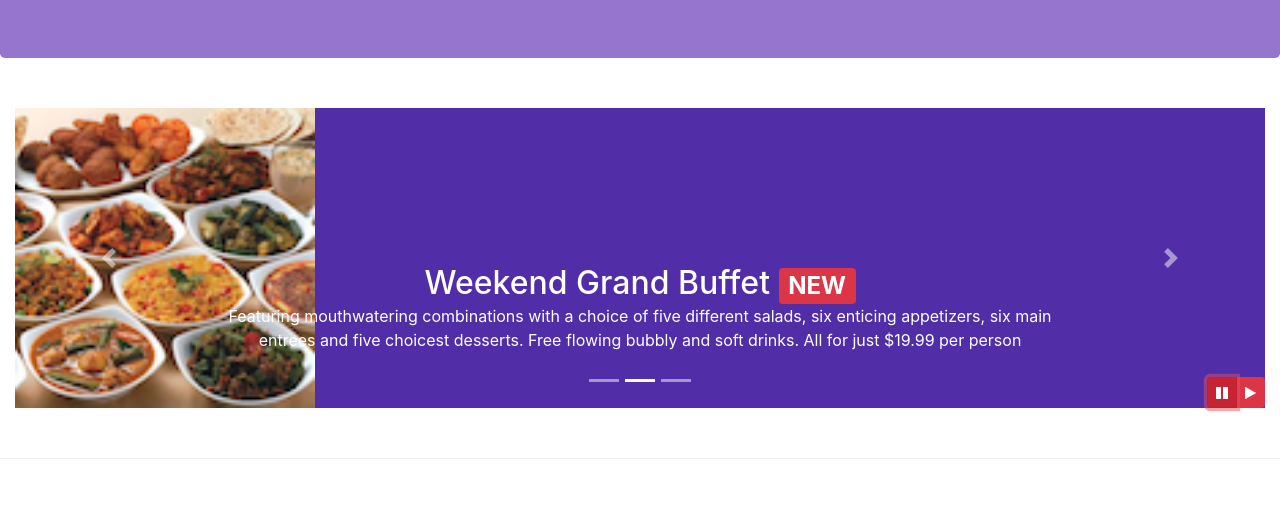
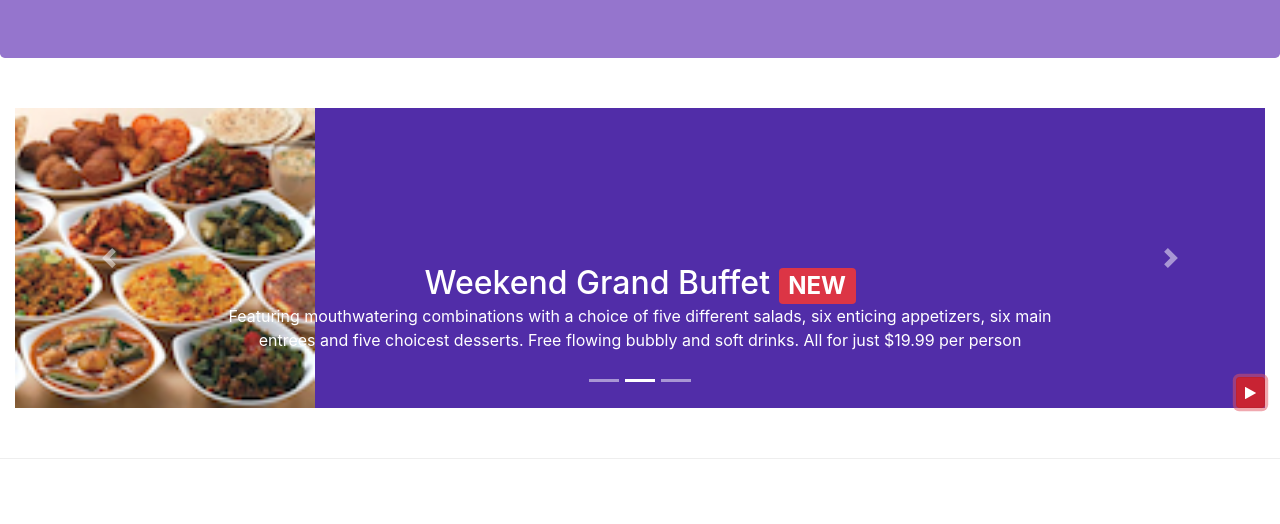
Before and after one commit to Sedki-Sghairi/full-stack-web-dev-course, a website: page index.html in a window 1280 px wide. Both pictures are taken after a click on the button 1222 px from the left and 668 px from the top of the page. Shown: the part 276-800 px from the top of the page. Drawn offline with nearby package versions, Linux system fonts and the light colour scheme.

Commit message:
more bootsrap Jquery

```diff
--- a/index.html
+++ b/index.html
@@ -198,15 +198,10 @@
                 <a class="carousel-control-next" href="#mycarousel" role="button" data-slide="next">
                     <span class="carousel-control-next-icon"></span>
                 </a>
-                <div class="btn-group" id="carouselButton">
-                    <button class="btn btn-danger btn-sm" id="carousel-pause">
-                	    <span class="fa fa-pause"></span>
-                    </button>
-                    <button class="btn btn-danger btn-sm" id="carousel-play">
-                	    <span class="fa fa-play"></span>
-                    </button>
+                <button class="btn btn-danger btn-sm" id="carouselButton">
+                    <span id="carousel-button-icon" class="fa fa-pause"></span>
+                </button>
                 </div>
-
             </div>
          </div>
     </div>
@@ -308,11 +303,17 @@
     <script>
         $(document).ready(function(){
             $("#mycarousel").carousel( { interval: 2000 } );
-            $("#carousel-pause").click(function(){
-                $("#mycarousel").carousel('pause');
-            });
-            $("#carousel-play").click(function(){
-                $("#mycarousel").carousel('cycle');
+            $("#carouselButton").click(function(){
+                if ($("#carouselButton").children("span").hasClass('fa-pause')) {
+                    $("#mycarousel").carousel('pause');
+                    $("#carouselButton").children("span").removeClass('fa-pause');
+                    $("#carouselButton").children("span").addClass('fa-play');
+                }
+                else if ($("#carouselButton").children("span").hasClass('fa-play')){
+                    $("#mycarousel").carousel('cycle');
+                    $("#carouselButton").children("span").removeClass('fa-play');
+                    $("#carouselButton").children("span").addClass('fa-pause');
+                }
             });
         });
     </script>
```
